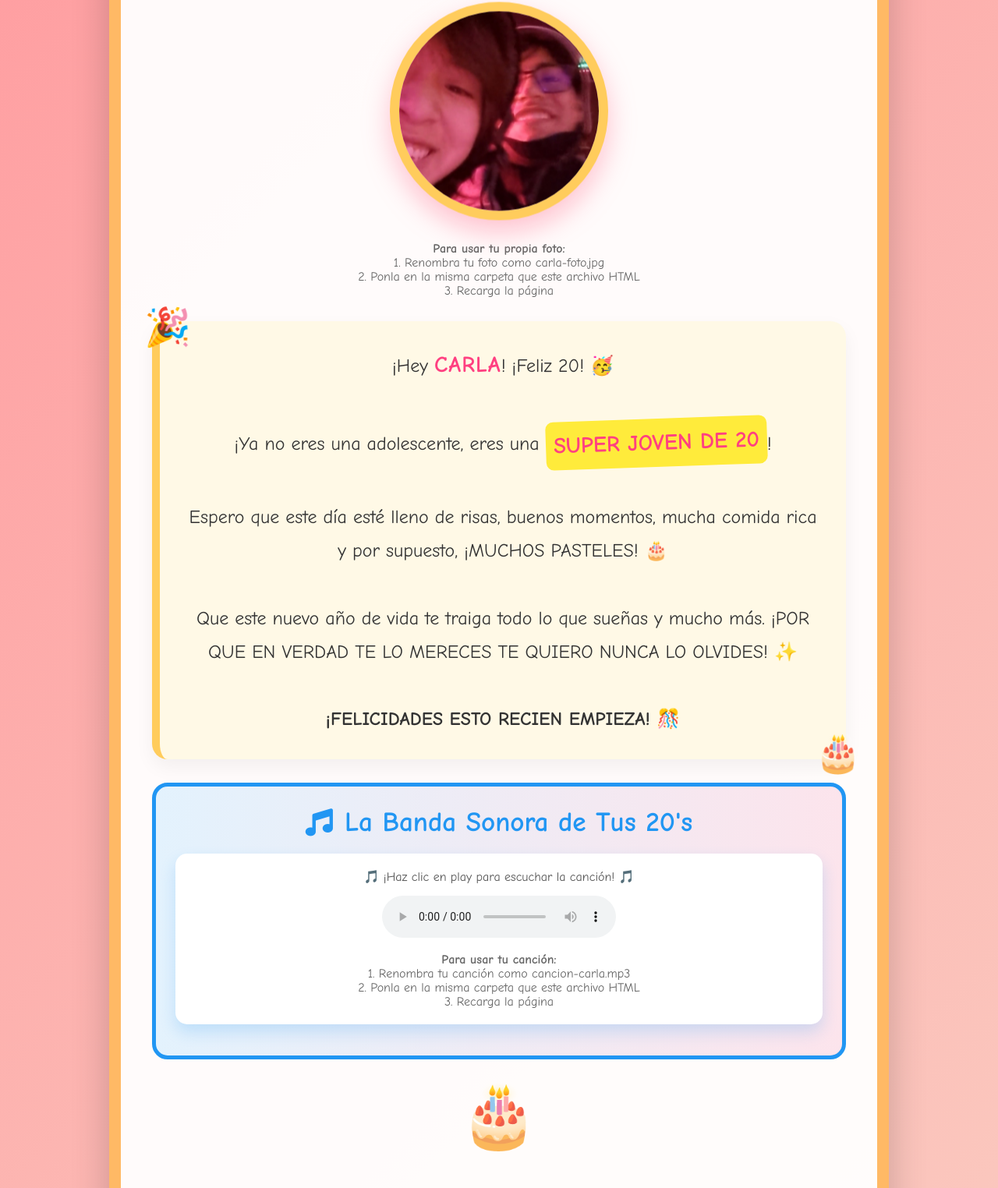
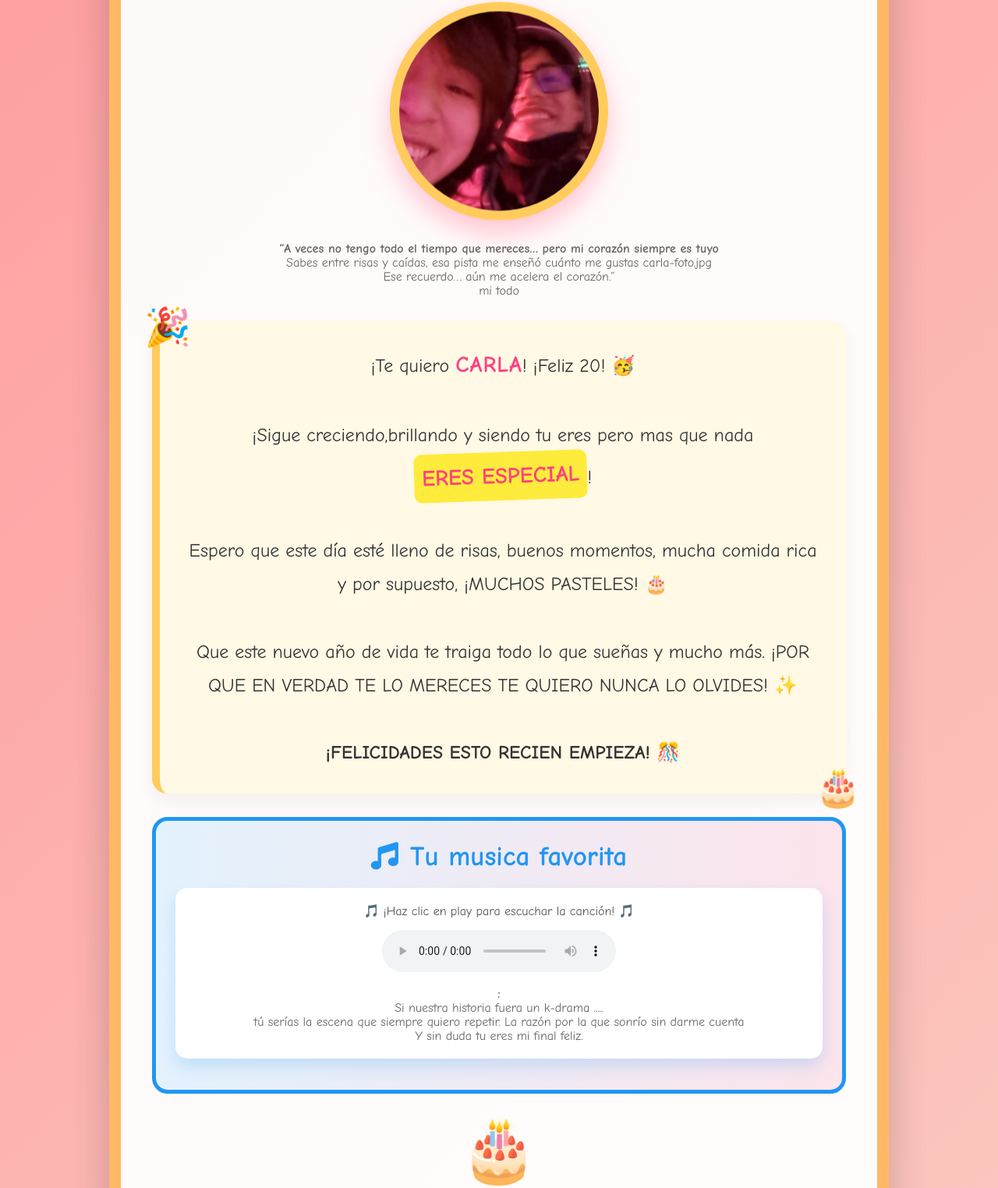
Before and after one commit to marcoantoniochaucaapaza-arch/Cunple, a plain HTML site: page index.html in a window 1280 px wide. Shown: the part 403-1927 px from the top of the page at 78% size. Drawn offline with Linux system fonts and the light colour scheme.

Commit message:
Add files via upload

```diff
--- a/index.html
+++ b/index.html
@@ -390,18 +390,21 @@
             </div>
             <div class="file-upload">
                 <div style="margin-top: 15px; color: #666; font-size: 1rem;">
-                    <p><strong>Para usar tu propia foto:</strong></p>
-                    <p>1. Renombra tu foto como <code>carla-foto.jpg</code></p>
-                    <p>2. Ponla en la misma carpeta que este archivo HTML</p>
-                    <p>3. Recarga la página</p>
+                    <p><strong>“A veces no tengo todo el tiempo que mereces…
+pero mi corazón siempre es tuyo</strong></p>
+                    <p>Sabes entre risas y caídas,
+esa pista me enseñó
+cuánto me gustas <code>carla-foto.jpg</code></p>
+                    <p>Ese recuerdo… aún me acelera el corazón.”</p>
+                    <p>mi todo</p>
                 </div>
             </div>
         </div>
 
         <div class="message-container">
             <p class="message">
-                ¡Hey <span class="carla-name">Carla</span>! ¡Feliz 20! 🥳 <br><br>
-                ¡Ya no eres una adolescente, eres una <span class="highlight">SUPER JOVEN DE 20</span>!<br><br>
+                ¡Te quiero <span class="carla-name">Carla</span>! ¡Feliz 20! 🥳 <br><br>
+                ¡Sigue creciendo,brillando y siendo tu eres pero mas que nada  <span class="highlight">ERES ESPECIAL</span>!<br><br>
                 Espero que este día esté lleno de risas, buenos momentos, mucha comida rica y por supuesto, ¡MUCHOS PASTELES! 🎂<br><br>
                 Que este nuevo año de vida te traiga todo lo que sueñas y mucho más. ¡POR QUE EN VERDAD TE LO MERECES TE QUIERO NUNCA LO OLVIDES! ✨<br><br>
                 <strong>¡FELICIDADES ESTO RECIEN EMPIEZA! 🎊</strong>
@@ -410,7 +413,7 @@
 
         <!-- SECCIÓN: Música - ACTUALIZADA -->
         <div class="music-section">
-            <h2 class="music-title"><i class="fas fa-music"></i> La Banda Sonora de Tus 20's</h2>
+            <h2 class="music-title"><i class="fas fa-music"></i> Tu musica favorita</h2>
             <div class="music-player">
                 <p style="color: #555; margin-bottom: 15px;">🎵 ¡Haz clic en play para escuchar la canción! 🎵</p>
                 <audio id="customAudio" controls>
@@ -418,10 +421,10 @@
                     Tu navegador no soporta el elemento de audio.
                 </audio>
                 <div style="margin-top: 15px; color: #666; font-size: 1rem;">
-                    <p><strong>Para usar tu canción:</strong></p>
-                    <p>1. Renombra tu canción como <code>cancion-carla.mp3</code></p>
-                    <p>2. Ponla en la misma carpeta que este archivo HTML</p>
-                    <p>3. Recarga la página</p>
+                    <p><strong> :</strong></p>
+                    <p> Si nuestra historia fuera un k-drama <code>.....</code></p>
+                    <p>tú serías la escena que siempre quiero repetir. La razón por la que sonrío sin darme cuenta </p>
+                    <p>Y sin duda tu eres mi final feliz.</p>
                 </div>
             </div>
         </div>
@@ -457,7 +460,7 @@ Desde que llegaste, mis días cambiaron de una forma bonita. Gracias por ser tú
 
         <footer>
             <p>Diseñado con <span class="heart">❤️</span> para el cumpleaños de Carla</p>
-            <p>© 2023 by marcochauca - ¡Los 20s están para vivirlos conmigo!</p>
+            <p>2023 by marcochauca - ¡Los 20s están para vivirlos conmigo!</p>
         </footer>
     </div>
 
```
